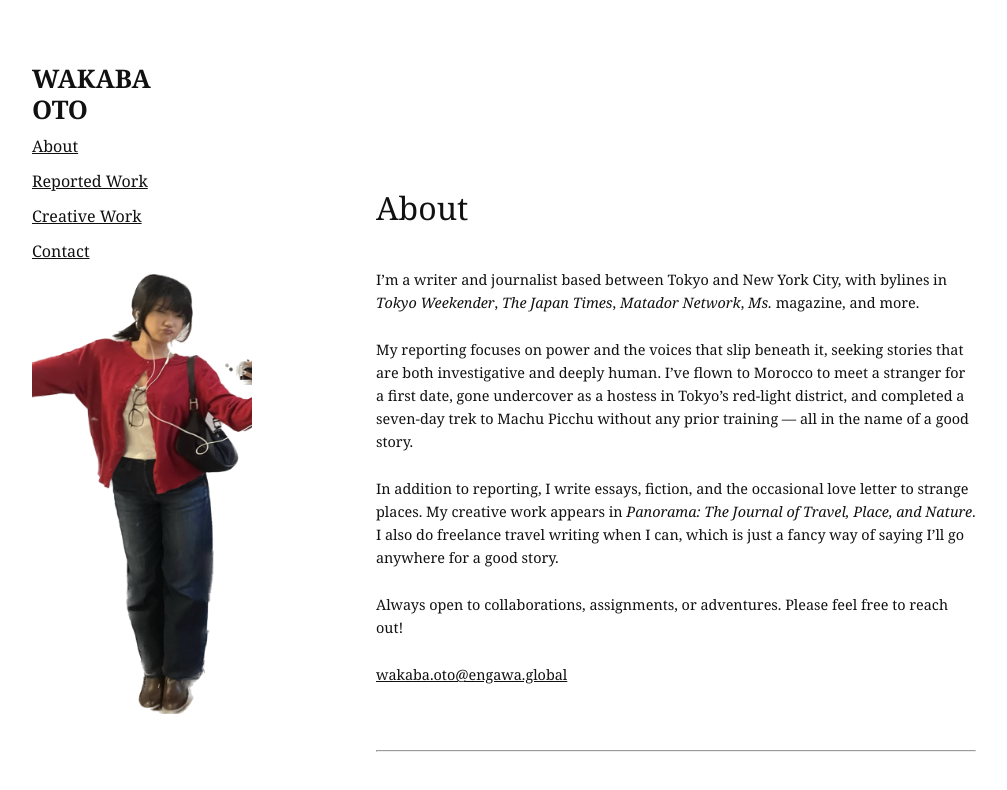
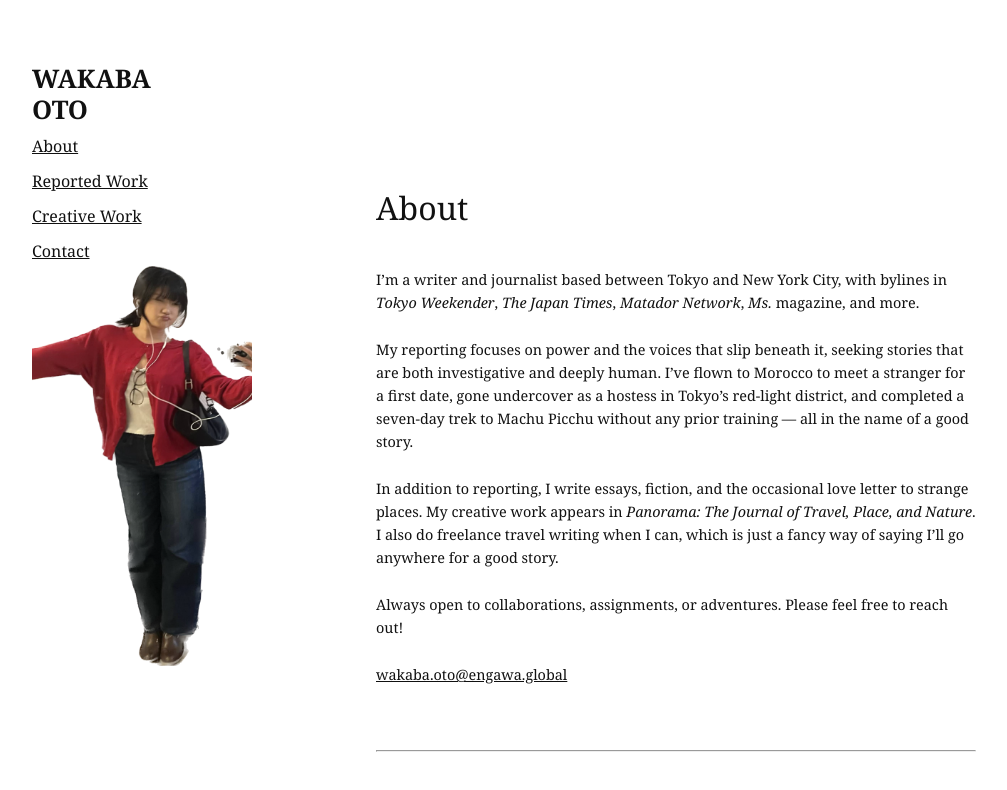
Before and after one commit to wakabss/portfolio-site, a Next.js app: page / in a window 1280 px wide. Shown: the top 790 px of the page, without its empty margins (106-1113 px from the left). Built offline with nearby package versions, Linux system fonts and the light colour scheme.

Commit message:
Update layout.tsx

```diff
--- a/app/layout.tsx
+++ b/app/layout.tsx
@@ -76,11 +76,11 @@ export default function RootLayout({ children }: { children: React.ReactNode })
               style={{
                 width: isMobile ? '100px' : '100%',
                 height: isMobile ? 'auto' : '100%',
-                maxHeight: isMobile ? '140px' : '440px',       // Desktop: slightly taller
-                objectFit: isMobile ? 'contain' : 'cover',     // Avoid head crop on mobile
+                maxHeight: isMobile ? '140px' : '400px',       // smaller height on desktop
+                objectFit: isMobile ? 'contain' : 'cover',     // prevent crop on mobile
                 borderRadius: '8px',
                 alignSelf: isMobile ? 'flex-start' : 'flex-end',
-                marginTop: '0.5rem',                           // Both desktop and mobile
+                marginTop: isMobile ? '0.5rem' : '0',           // slight downward nudge on mobile
               }}
             />
           </div>
```
